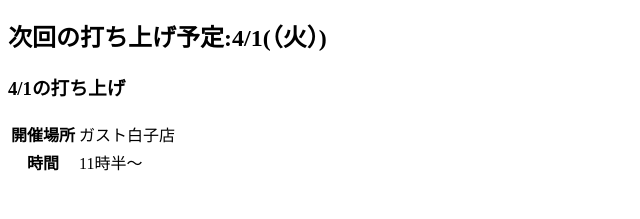
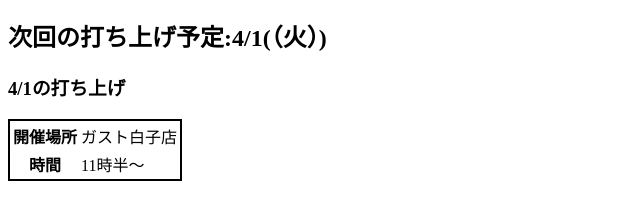
Before and after one commit to marimesyosinsya/Uchiage_Group, a plain HTML site: page index.html in a window 1280 px wide. Shown: the part 57-276 px from the top of the page, without its empty margins (0-640 px from the left). Drawn offline with Linux system fonts and the light colour scheme.

Commit message:
Update index.html

```diff
--- a/index.html
+++ b/index.html
@@ -14,6 +14,11 @@
           <td>11時半〜</td>
         </tr>
       </table>
+      <style>
+        table {
+          border: 2px solid;
+        }
+      </style>
     </head>
   </body>
 </html>
```
